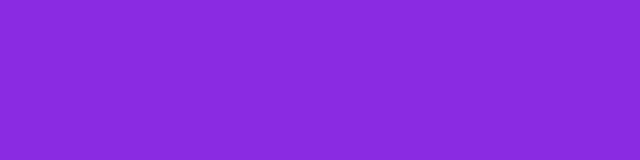
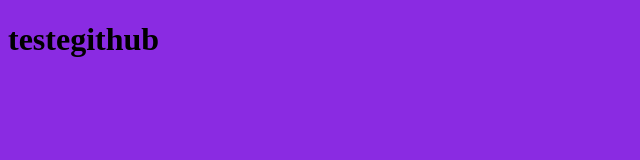
Before and after one commit to thyersz/TRABALHO-FRONT-END, a plain HTML site: page index.html in a window 1280 px wide. Shown: the whole page, without its empty margins (0-640 px from the left). Drawn offline with Linux system fonts and the light colour scheme.

Commit message:
alterando index

```diff
--- a/index.html
+++ b/index.html
@@ -7,6 +7,7 @@
     <link rel="stylesheet" href="index.css">
 </head>
 <body>
+    <h1>testegithub</h1>
 
 </body>
 </html>
--- /dev/null
+++ b/style.css
@@ -0,0 +1,6 @@
+body
+{
+background-color: blueviolet;
+
+
+}
```
Also changed, not shown: main.js (added).
